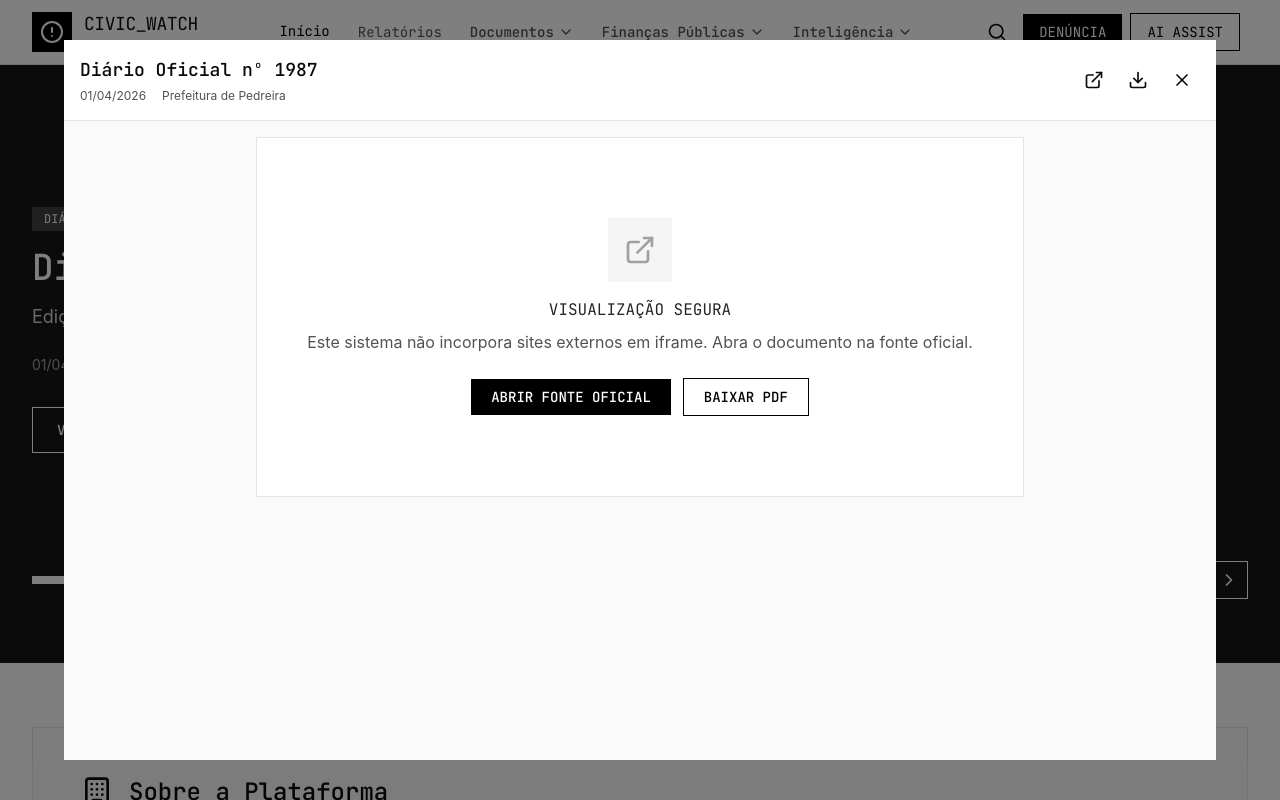
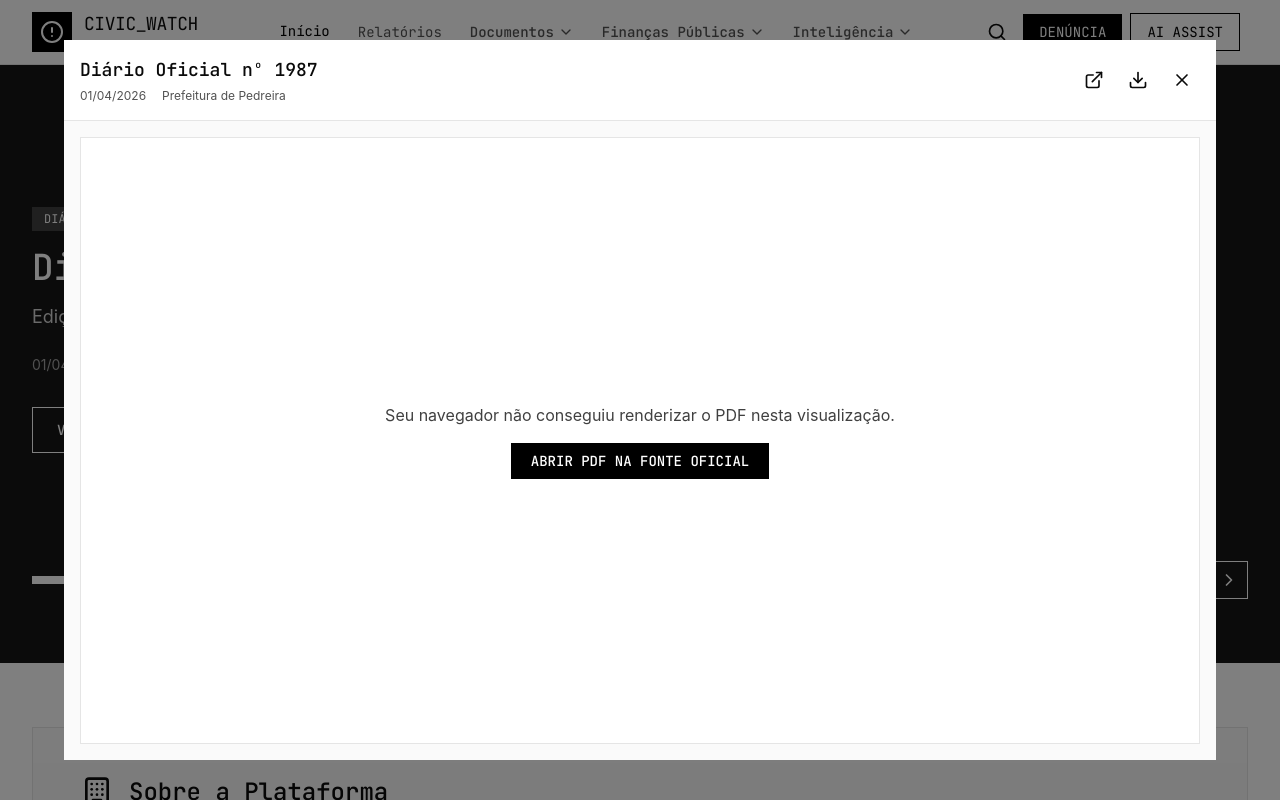
Before and after one commit to faelscarpato/sentinelapedreira, a React (Vite) app: page / in a window 1280 px wide. Both pictures are taken after a click on the button "VER PDF". Shown: the top 800 px of the page. Built offline with nearby package versions, Linux system fonts and the light colour scheme.

Commit message:
Add files via upload

```diff
--- a/src/app/components/PdfModal.tsx
+++ b/src/app/components/PdfModal.tsx
@@ -91,43 +91,38 @@ export function PdfModal({ isOpen, onClose, title, date, source, pdfUrl }: PdfMo
           </div>
         </div>
 
-        {/* PDF Actions */}
+        {/* PDF Preview */}
         <div className="flex-1 p-4 overflow-auto bg-neutral-50">
-          <div className="max-w-3xl mx-auto bg-white border border-neutral-200 p-8">
-            <div className="flex flex-col items-center justify-center py-12 text-center">
-              <div className="w-16 h-16 bg-neutral-100 flex items-center justify-center mb-4">
-                <ExternalLink className="w-8 h-8 text-neutral-400" />
+          {viewerUrl ? (
+            <div className="h-full bg-white border border-neutral-200">
+              <object
+                data={viewerUrl}
+                type="application/pdf"
+                className="w-full h-full min-h-[70vh]"
+              >
+                <div className="h-full flex flex-col items-center justify-center px-8 text-center">
+                  <p className="text-neutral-700 mb-4">
+                    Seu navegador não conseguiu renderizar o PDF nesta visualização.
+                  </p>
+                  <button
+                    onClick={openInNewTab}
+                    className="px-5 py-2 bg-black text-white text-sm font-mono hover:bg-neutral-800 transition-colors"
+                  >
+                    ABRIR PDF NA FONTE OFICIAL
+                  </button>
+                </div>
+              </object>
+            </div>
+          ) : (
+            <div className="max-w-3xl mx-auto bg-white border border-neutral-200 p-8">
+              <div className="flex flex-col items-center justify-center py-12 text-center">
+                <div className="w-16 h-16 bg-neutral-100 flex items-center justify-center mb-4">
+                  <ExternalLink className="w-8 h-8 text-neutral-400" />
+                </div>
+                <p className="text-neutral-700">Link do PDF indisponível para este documento.</p>
               </div>
-              <p className="text-neutral-800 mb-2 font-mono">VISUALIZAÇÃO SEGURA</p>
-              <p className="text-neutral-600 mb-6">
-                Este sistema não incorpora sites externos em iframe.
-                Abra o documento na fonte oficial.
-              </p>
-
-              <div className="flex flex-wrap items-center justify-center gap-3">
-                <button
-                  onClick={openInNewTab}
-                  disabled={!canOpenUrl}
-                  className="px-5 py-2 bg-black text-white text-sm font-mono hover:bg-neutral-800 disabled:bg-neutral-300 disabled:text-neutral-600 transition-colors"
-                >
-                  ABRIR FONTE OFICIAL
-                </button>
-                <button
-                  onClick={downloadDocument}
-                  disabled={!canOpenUrl}
-                  className="px-5 py-2 border border-black text-black text-sm font-mono hover:bg-black hover:text-white disabled:border-neutral-300 disabled:text-neutral-400 transition-colors"
-                >
-                  BAIXAR PDF
-                </button>
-              </div>
-
-              {!viewerUrl && (
-                <p className="text-sm text-neutral-500 mt-4">
-                  Link original indisponível para este documento.
-                </p>
-              )}
             </div>
-          </div>
+          )}
         </div>
       </div>
     </div>
```
Also changed, not shown: 4 other files (tests, documents, lock files or other folders).
